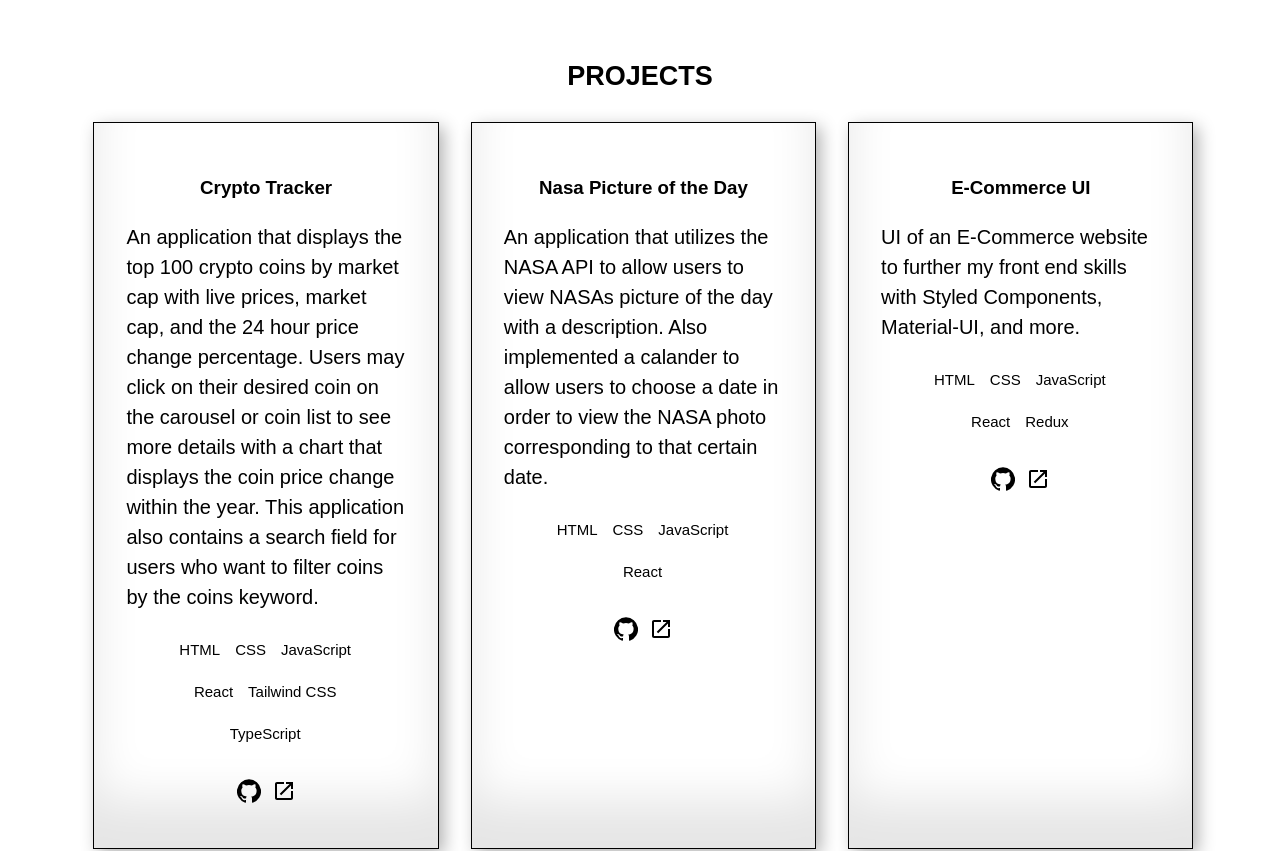
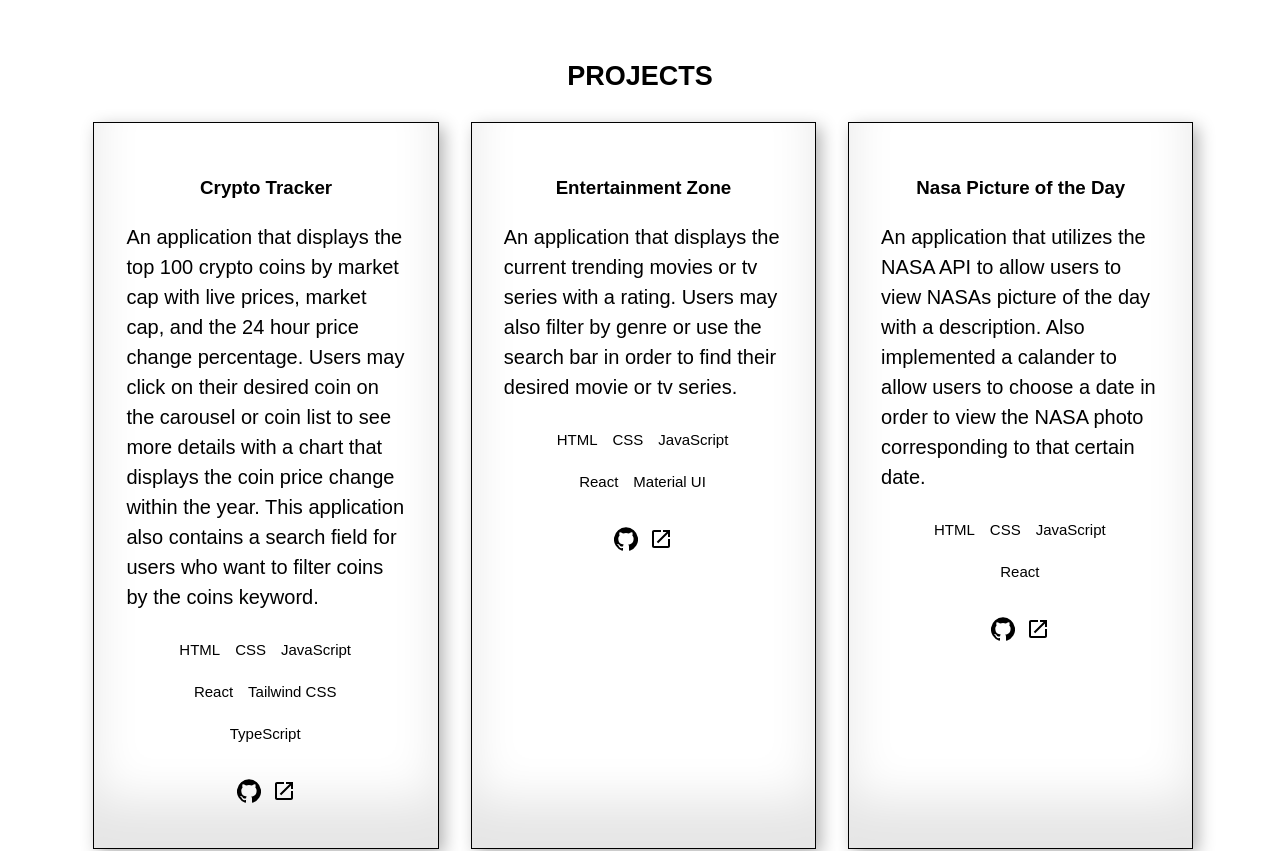
Before and after one commit to johnyoun28/portfolio, a React (Create React App) app: page / in a window 1280 px wide. Shown: the part 600-1451 px from the top of the page. Built offline with nearby package versions, Linux system fonts and the light colour scheme.

Commit message:
add entertainment zone

```diff
--- a/src/portfolio.js
+++ b/src/portfolio.js
@@ -21,6 +21,15 @@ const projects = [
         github: "https://github.com/johnyoun28/crypto-track",
         live: "https://crypto-track-hhxu.vercel.app/"
     },
+
+    {
+        name: "Entertainment Zone",
+        description: "An application that displays the current trending movies or tv series with a rating. Users may also filter by genre or use the search bar in order to find their desired movie or tv series.",
+        stack: ["HTML", "CSS", "JavaScript", "React", "Material UI"],
+        github: "https://github.com/johnyoun28/entertainmentzone",
+        live: "entertainmentzone.vercel.app"
+    },
+
     {
         name: "Nasa Picture of the Day",
         description: "An application that utilizes the NASA API to allow users to view NASAs picture of the day with a description. Also implemented a calander to allow users to choose a date in order to view the NASA photo corresponding to that certain date.",
@@ -28,22 +37,6 @@ const projects = [
         github: "https://github.com/johnyoun28/NASA-Picture-of-the-Day",
         live: "https://nasa-apod-six.vercel.app/"
     },
-    {
-        name: "E-Commerce UI",
-        description: "UI of an E-Commerce website to further my front end skills with Styled Components, Material-UI, and more.",
-        stack: ["HTML", "CSS", "JavaScript", "React", "Redux"],
-        github: "https://github.com/johnyoun28/weather-app",
-        live: "https://weathers-app.vercel.app/"
-    },
-
-    {
-        name: "Weather App",
-        description: "Weather application that allows users to view a 5-Day Weather Forecast of their desired location. I've built this project while learning/practicing the basics of Redux!",
-        stack: ["HTML", "CSS", "JavaScript", "React", "Redux"],
-        github: "https://github.com/johnyoun28/weather-app",
-        live: "https://weathers-app.vercel.app/"
-    },
-
 
     {
         name: "Secret Family Recipes",
```
